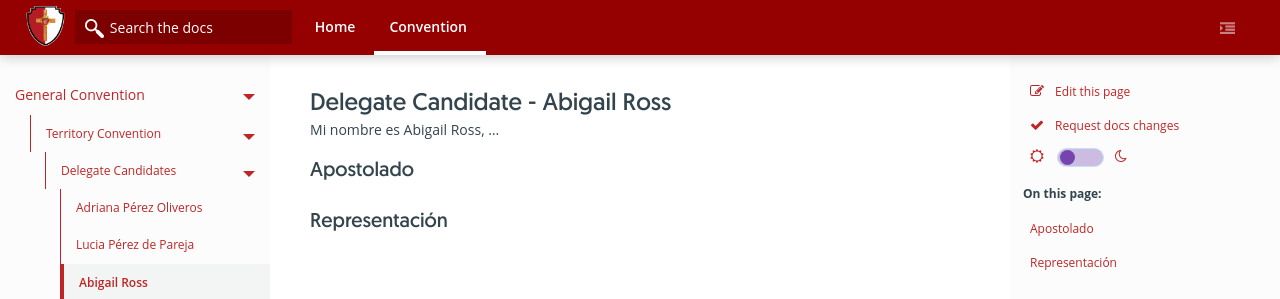
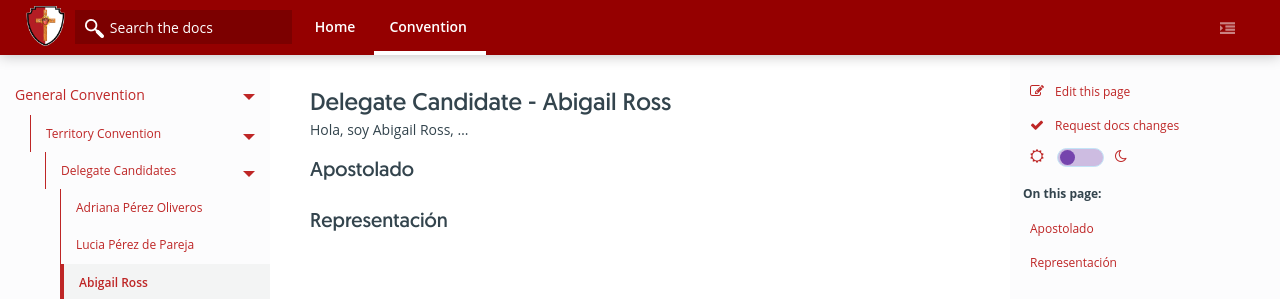
Before and after one commit to rcsanantonio/rcsanantonio.github.io, a Jekyll site: the page built from convention/candidate-abigail-ross.md, in a window 1280 px wide and 900 px high. Shown: the top 299 px of the window. Built offline with Jekyll 4.4.1, drawn with Linux system fonts in a browser that asks for light colours; some web fonts are replaced.

Commit message:
Update candidate-abigail-ross.md

```diff
--- a/convention/candidate-abigail-ross.md
+++ b/convention/candidate-abigail-ross.md
@@ -3,7 +3,7 @@ title: Delegate Candidate - Abigail Ross
 
 ---
 
-Mi nombre es Abigail Ross, ...
+Hola, soy Abigail Ross, ...
 
 ## Apostolado
 
```
